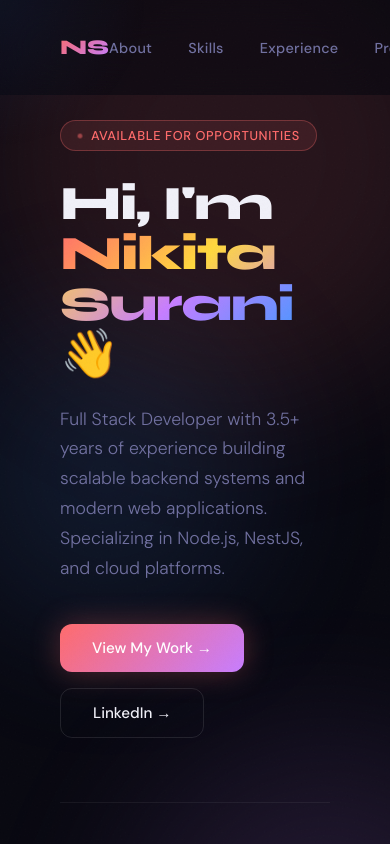
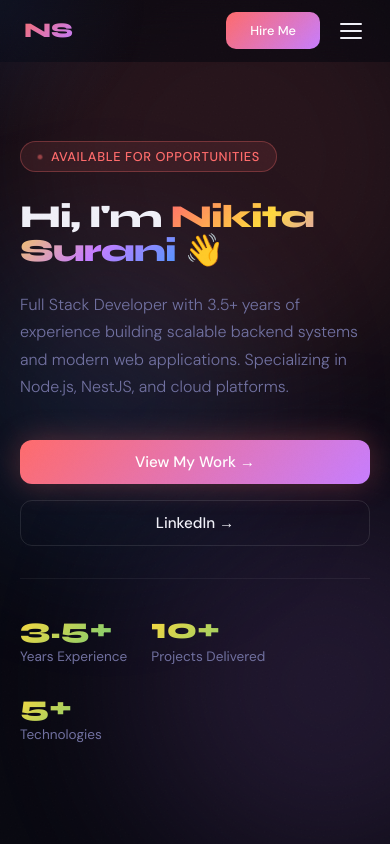
Before and after one commit to NikitaSurani/portfolio, a Next.js app: page / in a window 390 px wide. Shown: the top 844 px of the page. Built offline with nearby package versions, Linux system fonts and the light colour scheme.

Commit message:
Made resposive

```diff
--- a/src/app/globals.css
+++ b/src/app/globals.css
@@ -76,3 +76,51 @@ body::before {
 ::-webkit-scrollbar-track { background: var(--bg); }
 ::-webkit-scrollbar-thumb { background: rgba(255,255,255,0.1); border-radius: 3px; }
 ::-webkit-scrollbar-thumb:hover { background: rgba(255,255,255,0.2); }
+
+/* responsive adjustments for mobile */
+@media (max-width: 768px) {
+  /* reduce section padding */
+  section[id] {
+    padding: 80px 20px !important;
+  }
+
+  /* hero specifics */
+  #about {
+    padding-top: 100px !important;
+    padding-bottom: 60px !important;
+  }
+  #about h1 {
+    font-size: clamp(2rem, 8vw, 4rem) !important;
+  }
+  #about p {
+    font-size: 1rem !important;
+    max-width: 100% !important;
+  }
+  /* tighten stats area */
+  #about > div > div:last-child {
+    gap: 24px !important;
+    margin-top: 32px !important;
+    padding-top: 32px !important;
+  }
+  #about a {
+    padding: 12px 24px !important;
+  }
+
+  /* navbar tweaks */
+  nav {
+    padding: 12px 24px !important;
+  }
+  nav ul {
+    gap: 16px !important;
+  }
+  nav a {
+    font-size: 0.8rem !important;
+  }
+
+  /* footer tweaks */
+  footer {
+    padding: 20px 24px !important;
+    flex-direction: column !important;
+    text-align: center;
+  }
+}
--- a/src/components/Hero.tsx
+++ b/src/components/Hero.tsx
@@ -17,7 +17,6 @@ export default function Hero() {
 
   return (
     <>
-      {/* Cursor Glow */}
       <div
         ref={glowRef}
         style={{
@@ -25,7 +24,8 @@ export default function Hero() {
           width: "300px",
           height: "300px",
           borderRadius: "50%",
-          background: "radial-gradient(circle, rgba(77,150,255,0.07), transparent 70%)",
+          background:
+            "radial-gradient(circle, rgba(77,150,255,0.07), transparent 70%)",
           pointerEvents: "none",
           transform: "translate(-50%, -50%)",
           transition: "left 0.3s ease, top 0.3s ease",
@@ -33,8 +33,55 @@ export default function Hero() {
         }}
       />
 
+      <style>{`
+        @keyframes float {
+          0%, 100% { transform: translate(0, 0) scale(1); }
+          33% { transform: translate(30px, -30px) scale(1.05); }
+          66% { transform: translate(-20px, 20px) scale(0.95); }
+        }
+        @keyframes fadeUp {
+          from { opacity: 0; transform: translateY(30px); }
+          to { opacity: 1; transform: translateY(0); }
+        }
+        @keyframes pulse {
+          0%, 100% { opacity: 1; transform: scale(1); }
+          50% { opacity: 0.5; transform: scale(0.8); }
+        }
+        .hero-cta-btn-primary {
+          padding: 14px 32px;
+          background: linear-gradient(135deg, var(--c1), var(--c5));
+          color: white;
+          border-radius: 12px;
+          font-size: 0.95rem;
+          font-weight: 500;
+          text-decoration: none;
+          box-shadow: 0 0 30px rgba(255,107,107,0.3);
+          transition: transform 0.2s, box-shadow 0.2s;
+          text-align: center;
+        }
+        .hero-cta-btn-secondary {
+          padding: 14px 32px;
+          background: transparent;
+          color: var(--text);
+          border: 1px solid rgba(255,255,255,0.1);
+          border-radius: 12px;
+          font-size: 0.95rem;
+          font-weight: 500;
+          text-decoration: none;
+          transition: border-color 0.2s, background 0.2s;
+          text-align: center;
+        }
+        @media (max-width: 768px) {
+          .hero-cta { flex-direction: column !important; }
+          .hero-cta-btn-primary, .hero-cta-btn-secondary { width: 100% !important; }
+          .hero-stats { gap: 24px !important; }
+          .stat-num { font-size: 1.8rem !important; }
+        }
+      `}</style>
+
       <section
         id="about"
+        className="hero-section"
         style={{
           minHeight: "100vh",
           display: "flex",
@@ -44,11 +91,29 @@ export default function Hero() {
           overflow: "hidden",
         }}
       >
-        {/* Animated Blobs */}
+        {/* Blobs */}
         {[
-          { color: "var(--c1)", top: "-100px", right: "-100px", delay: "0s", size: "500px" },
-          { color: "var(--c5)", bottom: "-50px", left: "30%", delay: "3s", size: "400px" },
-          { color: "var(--c4)", top: "30%", left: "-50px", delay: "6s", size: "300px" },
+          {
+            color: "var(--c1)",
+            top: "-100px",
+            right: "-100px",
+            delay: "0s",
+            size: "500px",
+          },
+          {
+            color: "var(--c5)",
+            bottom: "-50px",
+            left: "30%",
+            delay: "3s",
+            size: "400px",
+          },
+          {
+            color: "var(--c4)",
+            top: "30%",
+            left: "-50px",
+            delay: "6s",
+            size: "300px",
+          },
         ].map((blob, i) => (
           <div
             key={i}
@@ -60,7 +125,7 @@ export default function Hero() {
               background: blob.color,
               filter: "blur(80px)",
               opacity: 0.12,
-              top: blob.top,
+              top: (blob as any).top,
               bottom: (blob as any).bottom,
               left: (blob as any).left,
               right: (blob as any).right,
@@ -69,24 +134,15 @@ export default function Hero() {
           />
         ))}
 
-        <style>{`
-          @keyframes float {
-            0%, 100% { transform: translate(0, 0) scale(1); }
-            33% { transform: translate(30px, -30px) scale(1.05); }
-            66% { transform: translate(-20px, 20px) scale(0.95); }
-          }
-          @keyframes fadeUp {
-            from { opacity: 0; transform: translateY(30px); }
-            to { opacity: 1; transform: translateY(0); }
-          }
-          @keyframes pulse {
-            0%, 100% { opacity: 1; transform: scale(1); }
-            50% { opacity: 0.5; transform: scale(0.8); }
-          }
-        `}</style>
-
-        <div style={{ position: "relative", zIndex: 2, maxWidth: "900px" }}>
-          {/* Available Tag */}
+        <div
+          style={{
+            position: "relative",
+            zIndex: 2,
+            maxWidth: "900px",
+            width: "100%",
+          }}
+        >
+          {/* Tag */}
           <div
             style={{
               display: "inline-flex",
@@ -122,21 +178,20 @@ export default function Hero() {
             style={{
               fontFamily: "var(--font-syne)",
               fontWeight: 800,
-              fontSize: "clamp(3rem, 7vw, 5.5rem)",
+              fontSize: "clamp(2.5rem, 7vw, 5.5rem)",
               lineHeight: 1.05,
               letterSpacing: "-0.03em",
               marginBottom: "24px",
               animation: "fadeUp 0.8s ease 0.1s both",
             }}
           >
-            Hi, I&apos;m{" "}
-            <span className="gradient-text">Nikita Surani</span> 👋
+            Hi, I&apos;m <span className="gradient-text">Nikita Surani</span> 👋
           </h1>
 
           {/* Description */}
           <p
             style={{
-              fontSize: "1.1rem",
+              fontSize: "clamp(0.95rem, 2vw, 1.1rem)",
               color: "var(--muted)",
               lineHeight: 1.7,
               maxWidth: "560px",
@@ -146,12 +201,13 @@ export default function Hero() {
             }}
           >
             Full Stack Developer with 3.5+ years of experience building scalable
-            backend systems and modern web applications. Specializing in Node.js,
-            NestJS, and cloud platforms.
+            backend systems and modern web applications. Specializing in
+            Node.js, NestJS, and cloud platforms.
           </p>
 
-          {/* CTA Buttons */}
+          {/* CTA */}
           <div
+            className="hero-cta"
             style={{
               display: "flex",
               gap: "16px",
@@ -159,53 +215,14 @@ export default function Hero() {
               animation: "fadeUp 0.8s ease 0.3s both",
             }}
           >
-            <a
-              href="#projects"
-              style={{
-                padding: "14px 32px",
-                background: "linear-gradient(135deg, var(--c1), var(--c5))",
-                color: "white",
-                borderRadius: "12px",
-                fontSize: "0.95rem",
-                fontWeight: 500,
-                textDecoration: "none",
-                boxShadow: "0 0 30px rgba(255,107,107,0.3)",
-                transition: "transform 0.2s, box-shadow 0.2s",
-              }}
-              onMouseEnter={(e) => {
-                e.currentTarget.style.transform = "translateY(-2px)";
-                e.currentTarget.style.boxShadow = "0 0 50px rgba(255,107,107,0.5)";
-              }}
-              onMouseLeave={(e) => {
-                e.currentTarget.style.transform = "translateY(0)";
-                e.currentTarget.style.boxShadow = "0 0 30px rgba(255,107,107,0.3)";
-              }}
-            >
+            <a href="#projects" className="hero-cta-btn-primary">
               View My Work →
             </a>
             <a
               href="https://www.linkedin.com/in/nikita-surani/"
               target="_blank"
               rel="noreferrer"
-              style={{
-                padding: "14px 32px",
-                background: "transparent",
-                color: "var(--text)",
-                border: "1px solid rgba(255,255,255,0.1)",
-                borderRadius: "12px",
-                fontSize: "0.95rem",
-                fontWeight: 500,
-                textDecoration: "none",
-                transition: "border-color 0.2s, background 0.2s",
-              }}
-              onMouseEnter={(e) => {
-                e.currentTarget.style.borderColor = "rgba(255,255,255,0.25)";
-                e.currentTarget.style.background = "rgba(255,255,255,0.05)";
-              }}
-              onMouseLeave={(e) => {
-                e.currentTarget.style.borderColor = "rgba(255,255,255,0.1)";
-                e.currentTarget.style.background = "transparent";
-              }}
+              className="hero-cta-btn-secondary"
             >
               LinkedIn →
             </a>
@@ -213,6 +230,7 @@ export default function Hero() {
 
           {/* Stats */}
           <div
+            className="hero-stats"
             style={{
               display: "flex",
               gap: "48px",
@@ -230,6 +248,7 @@ export default function Hero() {
             ].map((stat) => (
               <div key={stat.label}>
                 <div
+                  className="stat-num"
                   style={{
                     fontFamily: "var(--font-syne)",
                     fontSize: "2.2rem",
@@ -242,7 +261,13 @@ export default function Hero() {
                 >
                   {stat.num}
                 </div>
-                <div style={{ fontSize: "0.85rem", color: "var(--muted)", marginTop: "2px" }}>
+                <div
+                  style={{
+                    fontSize: "0.85rem",
+                    color: "var(--muted)",
+                    marginTop: "2px",
+                  }}
+                >
                   {stat.label}
                 </div>
               </div>
--- a/src/components/Navbar.tsx
+++ b/src/components/Navbar.tsx
@@ -1,10 +1,12 @@
 "use client";
-import { useState, useEffect } from "react";
+import { useState, useEffect, useRef } from "react";
 
 const links = ["About", "Skills", "Experience", "Projects"];
 
 export default function Navbar() {
   const [scrolled, setScrolled] = useState(false);
+  const [menuOpen, setMenuOpen] = useState(false);
+  const navRef = useRef<HTMLElement>(null);
 
   useEffect(() => {
     const handler = () => setScrolled(window.scrollY > 40);
@@ -12,13 +14,51 @@ export default function Navbar() {
     return () => window.removeEventListener("scroll", handler);
   }, []);
 
+  // close mobile menu when clicking outside of nav/menu
+  useEffect(() => {
+    if (!menuOpen) return;
+    const handleClick = (e: Event) => {
+      if (navRef.current && !navRef.current.contains(e.target as Node)) {
+        setMenuOpen(false);
+      }
+    };
+    document.addEventListener("mousedown", handleClick);
+    document.addEventListener("touchstart", handleClick);
+    return () => {
+      document.removeEventListener("mousedown", handleClick);
+      document.removeEventListener("touchstart", handleClick);
+    };
+  }, [menuOpen]);
+
   return (
+    <>
+      <style>{`
+        .mobile-menu-btn { display: none; }
+        .mobile-menu { display: none; }
+        @media (max-width: 768px) {
+          .mobile-menu-btn { display: flex !important; }
+          .nav-links-desktop { display: none !important; }
+          .mobile-menu.open {
+            display: flex !important;
+            flex-direction: column;
+            position: fixed;
+            top: 64px; left: 0; right: 0;
+            background: rgba(8,8,16,0.98);
+            backdrop-filter: blur(20px);
+            padding: 20px;
+            border-bottom: 1px solid rgba(255,255,255,0.06);
+            gap: 4px;
+            z-index: 99;
+          }
+        }
+      `}</style>
+
       <nav
+        ref={navRef}
+        className="navbar"
         style={{
           position: "fixed",
-        top: 0,
-        left: 0,
-        right: 0,
+          top: 0, left: 0, right: 0,
           zIndex: 100,
           padding: "20px 60px",
           display: "flex",
@@ -45,8 +85,8 @@ export default function Navbar() {
           NS
         </div>
 
-      {/* Links */}
-      <ul style={{ display: "flex", gap: "36px", listStyle: "none" }}>
+        {/* Desktop Links */}
+        <ul className="nav-links-desktop" style={{ display: "flex", gap: "36px", listStyle: "none" }}>
           {links.map((link) => (
             <li key={link}>
               <a
@@ -68,8 +108,10 @@ export default function Navbar() {
           ))}
         </ul>
 
-      {/* CTA */}
+        <div style={{ display: "flex", alignItems: "center", gap: "16px" }}>
+          {/* Hire Me Button */}
           <a
+            className="navbar-hire"
             href="mailto:nikitasurani16@gmail.com"
             style={{
               padding: "10px 24px",
@@ -86,6 +128,79 @@ export default function Navbar() {
           >
             Hire Me
           </a>
+
+          {/* Hamburger Button */}
+          <button
+            className="mobile-menu-btn"
+            onClick={() => setMenuOpen(!menuOpen)}
+            style={{
+              display: "none",
+              flexDirection: "column",
+              gap: "5px",
+              background: "none",
+              border: "none",
+              cursor: "pointer",
+              padding: "4px",
+            }}
+          >
+            {[0, 1, 2].map((i) => (
+              <span
+                key={i}
+                style={{
+                  display: "block",
+                  width: "22px",
+                  height: "2px",
+                  background: "var(--text)",
+                  borderRadius: "2px",
+                  transition: "all 0.3s",
+                  transform:
+                    menuOpen && i === 0 ? "rotate(45deg) translate(5px, 5px)" :
+                    menuOpen && i === 1 ? "opacity: 0" :
+                    menuOpen && i === 2 ? "rotate(-45deg) translate(5px, -5px)" : "none",
+                  opacity: menuOpen && i === 1 ? 0 : 1,
+                }}
+              />
+            ))}
+          </button>
+        </div>
       </nav>
+
+      {/* Mobile Menu */}
+      <div className={`mobile-menu ${menuOpen ? "open" : ""}`}>
+        {links.map((link) => (
+          <a
+            key={link}
+            href={`#${link.toLowerCase()}`}
+            onClick={(e) => {
+              e.preventDefault();
+              setMenuOpen(false);
+              const id = link.toLowerCase();
+              setTimeout(() => {
+                document.getElementById(id)?.scrollIntoView({ behavior: "smooth" });
+              }, 150);
+            }}
+            style={{
+              color: "var(--muted)",
+              textDecoration: "none",
+              fontSize: "1rem",
+              fontWeight: 500,
+              padding: "12px 16px",
+              borderRadius: "10px",
+              transition: "background 0.2s, color 0.2s",
+            }}
+            onMouseEnter={(e) => {
+              e.currentTarget.style.background = "rgba(255,255,255,0.05)";
+              e.currentTarget.style.color = "var(--text)";
+            }}
+            onMouseLeave={(e) => {
+              e.currentTarget.style.background = "transparent";
+              e.currentTarget.style.color = "var(--muted)";
+            }}
+          >
+            {link}
+          </a>
+        ))}
+      </div>
+    </>
   );
 }
--- a/src/data/skills.ts
+++ b/src/data/skills.ts
@@ -18,14 +18,14 @@ export const skills = [
     icon: "🎨",
     name: "Frontend",
     color: "c3",
-    tags: ["Next.js", "React.js", "Tailwind CSS"],
+    tags: ["Next.js", "React.js", "Tailwind CSS","MUI", "Ant Design", "React Query" ],
   },
   {
     id: "databases",
     icon: "🗄️",
     name: "Databases",
     color: "c4",
-    tags: ["PostgreSQL", "MySQL", "MongoDB"],
+    tags: ["PostgreSQL", "MySQL", "MongoDB", "Firebase (Firestore)"],
   },
   {
     id: "cloud",
```
Also changed, not shown: src/components/Experience.tsx (+20 -1 lines), src/components/Projects.tsx (+16 -9 lines), src/components/Skills.tsx (+13 -7 lines). Lines whose indentation alone changed are shown as unchanged.
